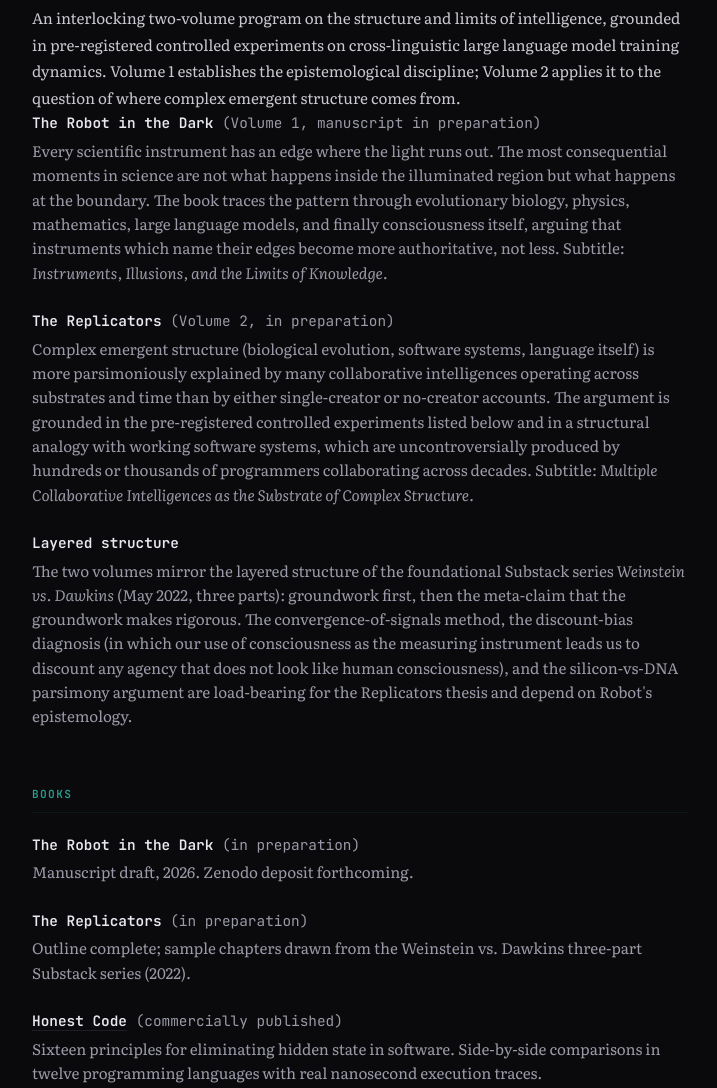
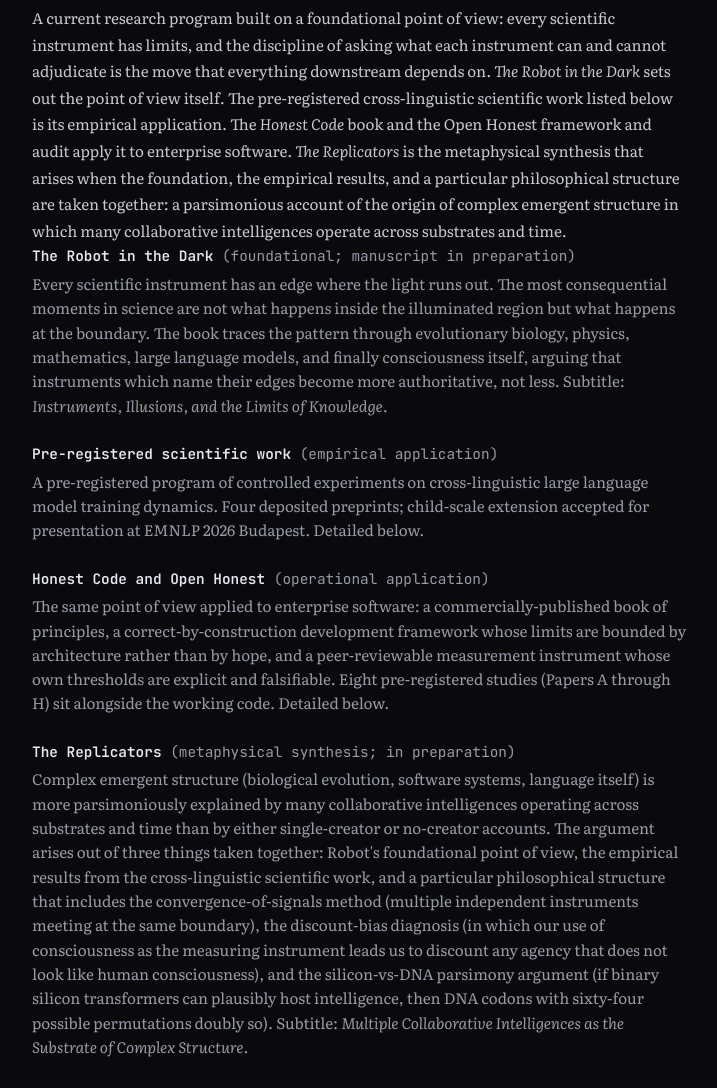
Before and after one commit to adamzwasserman/adam-hub, a plain HTML site: page public/index.html in a window 1280 px wide. Shown: the part 440-1528 px from the top of the page, without its empty margins (280-997 px from the left). Drawn offline with Linux system fonts and the light colour scheme.

```diff
--- a/public/index.html
+++ b/public/index.html
@@ -208,22 +208,27 @@
     <h2 class="hub__section-title">Current Research Program</h2>
 
     <div class="hub__prose">
-      <p>An interlocking two-volume program on the structure and limits of intelligence, grounded in pre-registered controlled experiments on cross-linguistic large language model training dynamics. Volume 1 establishes the epistemological discipline; Volume 2 applies it to the question of where complex emergent structure comes from.</p>
+      <p>A current research program built on a foundational point of view: every scientific instrument has limits, and the discipline of asking what each instrument can and cannot adjudicate is the move that everything downstream depends on. <em>The Robot in the Dark</em> sets out the point of view itself. The pre-registered cross-linguistic scientific work listed below is its empirical application. The <em>Honest Code</em> book and the Open Honest framework and audit apply it to enterprise software. <em>The Replicators</em> is the metaphysical synthesis that arises when the foundation, the empirical results, and a particular philosophical structure are taken together: a parsimonious account of the origin of complex emergent structure in which many collaborative intelligences operate across substrates and time.</p>
     </div>
 
     <div class="hub__item">
-      <h3 class="hub__item-name">The Robot in the Dark <span style="font-weight:400; color: var(--text-dim);">(Volume 1, manuscript in preparation)</span></h3>
+      <h3 class="hub__item-name">The Robot in the Dark <span style="font-weight:400; color: var(--text-dim);">(foundational; manuscript in preparation)</span></h3>
       <p class="hub__item-desc">Every scientific instrument has an edge where the light runs out. The most consequential moments in science are not what happens inside the illuminated region but what happens at the boundary. The book traces the pattern through evolutionary biology, physics, mathematics, large language models, and finally consciousness itself, arguing that instruments which name their edges become more authoritative, not less. Subtitle: <em>Instruments, Illusions, and the Limits of Knowledge</em>.</p>
     </div>
 
     <div class="hub__item">
-      <h3 class="hub__item-name">The Replicators <span style="font-weight:400; color: var(--text-dim);">(Volume 2, in preparation)</span></h3>
-      <p class="hub__item-desc">Complex emergent structure (biological evolution, software systems, language itself) is more parsimoniously explained by many collaborative intelligences operating across substrates and time than by either single-creator or no-creator accounts. The argument is grounded in the pre-registered controlled experiments listed below and in a structural analogy with working software systems, which are uncontroversially produced by hundreds or thousands of programmers collaborating across decades. Subtitle: <em>Multiple Collaborative Intelligences as the Substrate of Complex Structure</em>.</p>
+      <h3 class="hub__item-name">Pre-registered scientific work <span style="font-weight:400; color: var(--text-dim);">(empirical application)</span></h3>
+      <p class="hub__item-desc">A pre-registered program of controlled experiments on cross-linguistic large language model training dynamics. Four deposited preprints; child-scale extension accepted for presentation at EMNLP 2026 Budapest. Detailed below.</p>
     </div>
 
     <div class="hub__item">
-      <h3 class="hub__item-name">Layered structure</h3>
-      <p class="hub__item-desc">The two volumes mirror the layered structure of the foundational Substack series <em>Weinstein vs. Dawkins</em> (May 2022, three parts): groundwork first, then the meta-claim that the groundwork makes rigorous. The convergence-of-signals method, the discount-bias diagnosis (in which our use of consciousness as the measuring instrument leads us to discount any agency that does not look like human consciousness), and the silicon-vs-DNA parsimony argument are load-bearing for the Replicators thesis and depend on Robot's epistemology.</p>
+      <h3 class="hub__item-name">Honest Code and Open Honest <span style="font-weight:400; color: var(--text-dim);">(operational application)</span></h3>
+      <p class="hub__item-desc">The same point of view applied to enterprise software: a commercially-published book of principles, a correct-by-construction development framework whose limits are bounded by architecture rather than by hope, and a peer-reviewable measurement instrument whose own thresholds are explicit and falsifiable. Eight pre-registered studies (Papers A through H) sit alongside the working code. Detailed below.</p>
+    </div>
+
+    <div class="hub__item">
+      <h3 class="hub__item-name">The Replicators <span style="font-weight:400; color: var(--text-dim);">(metaphysical synthesis; in preparation)</span></h3>
+      <p class="hub__item-desc">Complex emergent structure (biological evolution, software systems, language itself) is more parsimoniously explained by many collaborative intelligences operating across substrates and time than by either single-creator or no-creator accounts. The argument arises out of three things taken together: Robot's foundational point of view, the empirical results from the cross-linguistic scientific work, and a particular philosophical structure that includes the convergence-of-signals method (multiple independent instruments meeting at the same boundary), the discount-bias diagnosis (in which our use of consciousness as the measuring instrument leads us to discount any agency that does not look like human consciousness), and the silicon-vs-DNA parsimony argument (if binary silicon transformers can plausibly host intelligence, then DNA codons with sixty-four possible permutations doubly so). Subtitle: <em>Multiple Collaborative Intelligences as the Substrate of Complex Structure</em>.</p>
     </div>
   </section>
 
@@ -254,7 +259,7 @@
   <section class="hub__section">
     <h2 class="hub__section-title hub__section-title--gold">Pre-registered empirical research</h2>
 
-    <p class="hub__item-desc" style="margin-bottom: 1rem;">A pre-registered program of controlled experiments on cross-linguistic LLM training dynamics, with all four lead deposits in place and the child-scale extension accepted for peer-reviewed presentation. Collaborators on the BabyLM 2026 paper and the EMNLP main-conference extension: <strong>David Beauchemin</strong> (Laval) and <strong>Hafedh Mili</strong> (UQAM).</p>
+    <p class="hub__item-desc" style="margin-bottom: 1rem;">A pre-registered program of controlled experiments on cross-linguistic LLM training dynamics, with all four lead deposits in place, the child-scale extension accepted for peer-reviewed presentation, and a geometric-loss-function extension in pre-registration. Collaborators: <strong>David Beauchemin</strong> (Laval) on the BabyLM 2026 paper and the EMNLP main-conference extension; <strong>Hafedh Mili</strong> (UQAM); <strong>Edward Levin</strong> (VM4AI) on the geometric-loss study.</p>
 
     <div class="hub__item">
       <h3 class="hub__item-name"><a href="https://doi.org/10.5281/zenodo.19423151">The Scaling Hypothesis Is Language-Contingent</a></h3>
@@ -269,6 +274,11 @@
     <div class="hub__item">
       <h3 class="hub__item-name"><a href="https://doi.org/10.5281/zenodo.19443358">English Considered Harmful</a></h3>
       <p class="hub__item-desc">Companion preprint to the language-contingent scaling line.</p>
+    </div>
+
+    <div class="hub__item">
+      <h3 class="hub__item-name">Geometric Loss Functions and Cross-Linguistic Training Dynamics <span style="font-weight:400; color: var(--text-dim);">(in preparation)</span></h3>
+      <p class="hub__item-desc">Joint work with <strong>Edward Levin</strong> (<a href="https://vm4ai.com">VM4AI</a>) extending the language-contingent-scaling line into training dynamics. Tests whether geometric topologies (Polytope, Sphere) applied as loss-function constraints during pretraining can replicate the structural advantages morphologically rich languages provide naturally. Pre-registrations in preparation. Repo: <a href="https://github.com/adamzwasserman/wasserman-levin-2026">github.com/adamzwasserman/wasserman-levin-2026</a>.</p>
     </div>
 
     <div class="hub__item">
```
Also changed, not shown: public/llms.txt, 1 other file.
